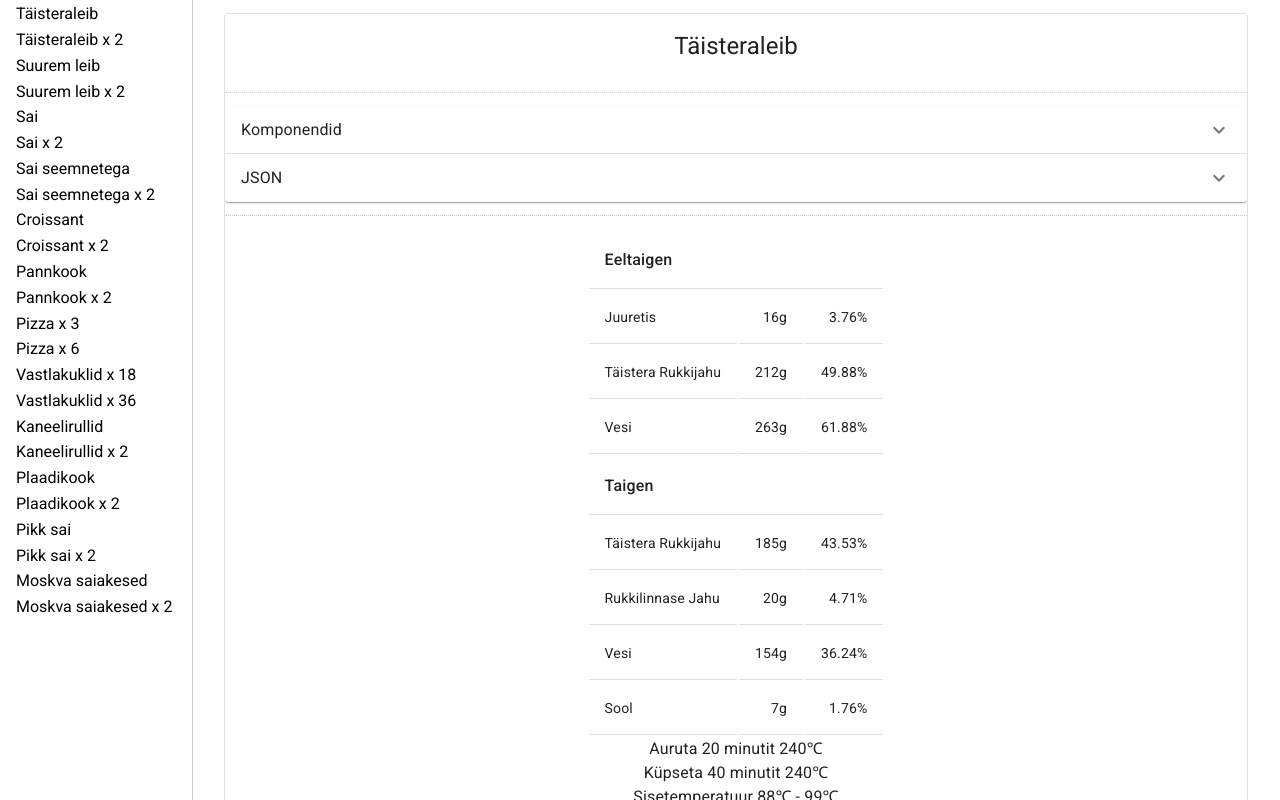
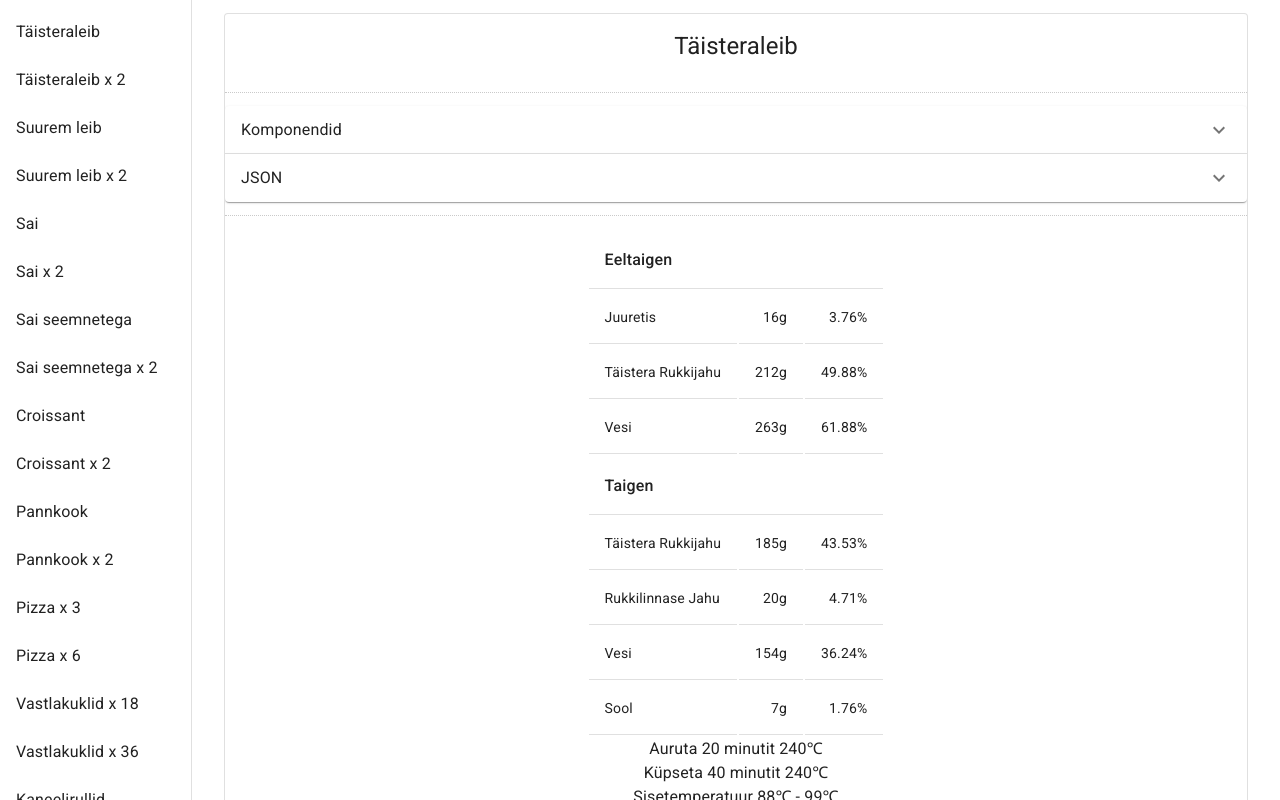
Before and after one commit to dustinest/baker_percentage_calculator_react, a React (Create React App) app: page / in a window 1280 px wide. Shown: the top 800 px of the page. Built offline with nearby package versions, Linux system fonts and the light colour scheme.

Commit message:
Drawer navigation implemented

```diff
--- a/src/components/recipe/RecipeJson.tsx
+++ b/src/components/recipe/RecipeJson.tsx
@@ -12,18 +12,15 @@ import {
 import ExpandMoreIcon from '@mui/icons-material/ExpandMore';
 import {TranslatedLabel} from "../common/TranslatedLabel";
 
-const resolveRecipeJson = async (recipe: RecipeType): Promise<string> => {
-    const result = await recipeType2RecipeJson(recipe);
-    return JSON.stringify(result, null, 2)
-};
-
 export const RecipeJson = ({recipe}: {recipe: RecipeType}) => {
     const [isExpanded, setExpanded] = useState<boolean>(false);
     const [recipeJson, setRecipeJson] = useState<string | undefined>();
 
     useEffect(() => {
         if (isExpanded) {
-            resolveRecipeJson(recipe).then(setRecipeJson).catch(console.error);
+            recipeType2RecipeJson(recipe)
+                .then((result) => JSON.stringify(result, null, 2))
+                .then(setRecipeJson).catch(console.error);
         } else {
             setRecipeJson(undefined);
         }
@@ -39,7 +36,7 @@ export const RecipeJson = ({recipe}: {recipe: RecipeType}) => {
                 <Typography><TranslatedLabel label="JSON"/></Typography>
             </AccordionSummary>
             <AccordionDetails>
-                {recipeJson ? <pre>{recipeJson}</pre> : <CircularProgress />}
+                {isExpanded && recipeJson ? <pre>{recipeJson}</pre> : <CircularProgress />}
             </AccordionDetails>
         </Accordion>
     )
--- a/src/components/recipe/RecipeNavigation.css
+++ b/src/components/recipe/RecipeNavigation.css
@@ -1,45 +1,5 @@
-nav {
-    position: fixed;
-    left: 0;
-    top: 0;
-    background-color: #ffffff;
-    border-color: #cacaca;
-    border-width: 0 1pt 0 0;
-    border-style: solid;
-    padding: 0;
-    margin: 0;
-    height: 100%;
-    width: 12em;
-}
-
-nav ol {
-    list-style: none;
-    margin: 0;
-    padding: 0;
-}
-nav li {
-    padding: 0;
-    margin: 0.1em 0;
-    text-align: left;
-    border-width: 1pt 0;
-    border-style: solid;
-    border-color: transparent;
-}
-nav li.recipe:hover {
-    border-color: #cacaca;
-}
-
-nav a, nav a:visited, nav a:active {
-    margin: 0;
-    padding: 0.1em 1em;
-    color: #000000;
-    font-size: 12pt;
-    display: block;
-    text-decoration: none;
-}
-
 @media print {
-    nav {
+    .MuiDrawer-root {
         display: none;
     }
 }
--- a/src/components/recipe/RecipeNavigation.tsx
+++ b/src/components/recipe/RecipeNavigation.tsx
@@ -1,29 +1,49 @@
 import {JsonRecipeType} from "../../service/RecipeReader/types";
 import {useRecipeIdNameAndAmount} from "../../service/RecipeReader";
 import './RecipeNavigation.css';
+import {Drawer, List, ListItem, ListItemText} from "@mui/material";
 
 type RecipeNavigationProps = {
     recipes: JsonRecipeType[];
 }
-
 const RecipeMenuItem = ({recipe}: { recipe: JsonRecipeType } ) => {
     const recipeId = useRecipeIdNameAndAmount(recipe);
+    const onClick = () => {
+        if (recipeId?.id) {
+            const element = document.getElementById(recipeId.id);
+            if (element) {
+                if (element.scrollIntoView !== undefined) {
+                    element.scrollIntoView({
+                        behavior: 'smooth'
+                    });
+                } else if (window.scrollTo !== undefined) {
+                    window.scrollTo(element.offsetLeft, element.offsetTop);
+                } else {
+                    document.location.hash = recipeId.id;
+                }
+            }
+        }
+    };
+
     return (
-        <>{recipeId ? (<li className="recipe" key={recipeId.id}><a href={`#${recipeId.id}`}>{recipeId.label}</a ></li>) : undefined}</>
+        <>{recipeId ? (
+                <ListItem button onClick={onClick} ><ListItemText primary={recipeId.label} /></ListItem>
+        ) : undefined}</>
     );
 }
 
 
 export const RecipeNavigation = ({recipes} : RecipeNavigationProps) => {
     return (
-        <nav className="recipesMenu">
-            <ol>
+        <Drawer variant="permanent"
+                anchor="left">
+            <List>
                 {
                     recipes.map((recipe, index) =>
                         (<RecipeMenuItem key={index} recipe={recipe} />)
                     )
                 }
-            </ol>
-        </nav>
+            </List>
+        </Drawer>
     )
 }
```
